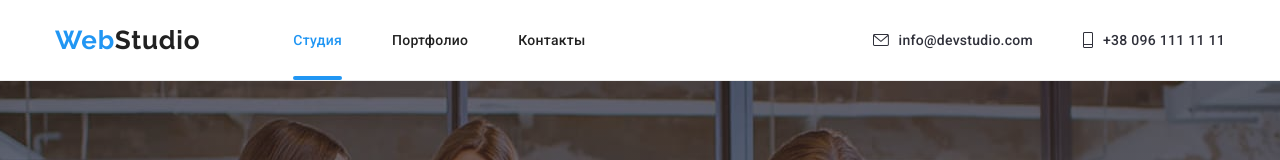
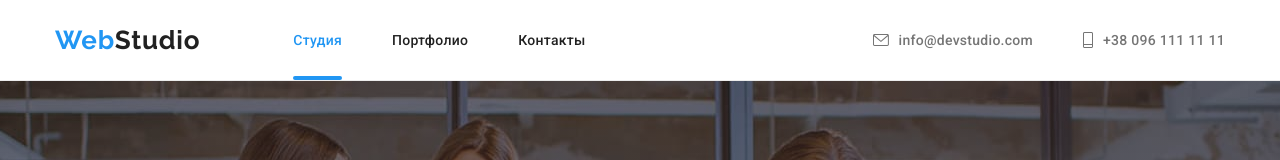
Before and after one commit to 11sergii11/goit-markup-hw-05, a plain HTML site: page index.html in a window 1280 px wide. Shown: the top 160 px of the page. Drawn offline with nearby package versions, Linux system fonts and the light colour scheme.

Commit message:
Update styles.css

```diff
--- a/css/styles.css
+++ b/css/styles.css
@@ -129,7 +129,7 @@ a {
   font-style: normal;
   font-weight: 500;
   letter-spacing: 0.02em;
-  color: var(--text-main-color);
+  color: var(--text-sekond-color);
   transition-property: color;
   transition-duration: 250ms;
   transition-timing-function: cubic-bezier(0.4, 0, 0.2, 1);
```
